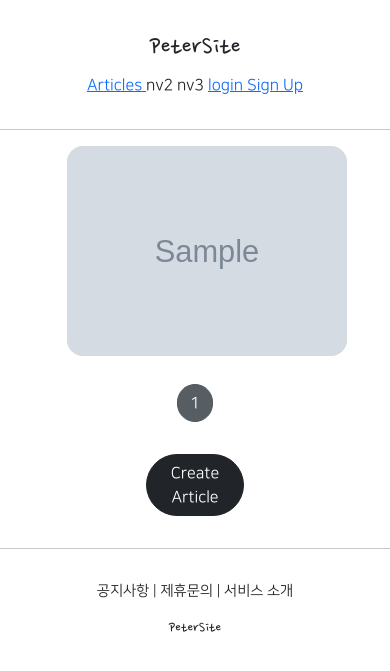
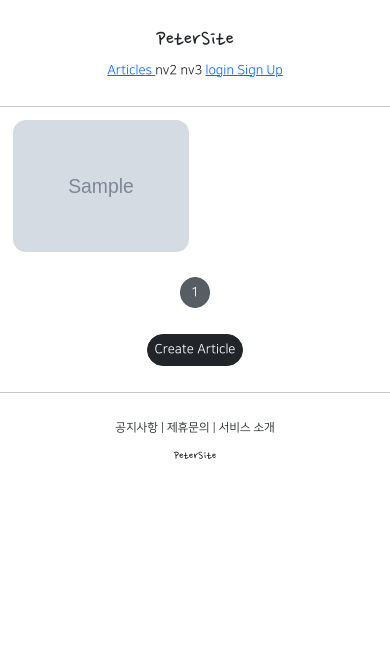
Before and after one commit to younghunei/djangopeterpageapp, a Django app: page /articles/list/ in a window 390 px wide. Shown: the top 671 px of the page. Run offline with Django 5.2, Linux system fonts and the light colour scheme; tables that the repository leaves empty hold one stand-in row (values such as "Sample post"); grey boxes marked "Sample" are stand-in pictures; some libraries are stand-ins or nearby versions.

Commit message:
make view mobile

```diff
--- a/articleapp/templates/articleapp/list.html
+++ b/articleapp/templates/articleapp/list.html
@@ -5,9 +5,18 @@
 
 <style>
 
+    .container {
+        padding: 0;
+        margin: 0, auto;
+    }
+
+    .container a {
+        width: 45%;
+        max-width: 250px;
+
+    }
+
     .container div{
-      width: 280px;
-      background-color: antiquewhite;
       display: flex;
       justify-content: center;
       align-items: center;
@@ -41,7 +50,7 @@
     {% include 'snippets/pagination.html' with page_obj=page_obj %}
 
     <div style="text-align: center">
-        <a href="{% url 'articleapp:create' %}" class = "btn btn-dark rounded-pill col-3 mt-3 mb-3">
+        <a href="{% url 'articleapp:create' %}" class = "btn btn-dark rounded-pill mt-3 mb-3 px-2">
             Create Article
         </a>
     </div>
--- a/commentapp/views.py
+++ b/commentapp/views.py
@@ -21,7 +21,7 @@ class CommentCreateView(CreateView):
     def form_valid(self, form):
 
         temp_comment = form.save(commit=False)
-        temp_comment.article = Article.objects.get(pk=self.request.POST['article.pk'])
+        temp_comment.article = Article.objects.get(pk=self.request.POST['article_pk'])
         temp_comment.writer = self.request.user
         temp_comment.save()
 
--- a/peterpage/settings.py
+++ b/peterpage/settings.py
@@ -39,7 +39,7 @@ SECRET_KEY = env('SECRET_KEY')
 # SECURITY WARNING: don't run with debug turned on in production!
 DEBUG = True
 
-ALLOWED_HOSTS = []
+ALLOWED_HOSTS = ['*']
 
 
 # Application definition
--- a/static/base.css
+++ b/static/base.css
@@ -16,3 +16,9 @@
     text-align: center;
     margin: 2rem 0;
 }
+
+@media screen and (max-width:500px) {
+    html {
+        font-size: 13px;
+    }
+}
--- a/templates/head.html
+++ b/templates/head.html
@@ -3,6 +3,7 @@
 
 <head>
     <meta charset="UTF-8">
+    <meta name="viewport" content="width=device-width, initial-scale=1, shrink-to-fit=no">  <!-- 모바일 크기에 맞게 조정하는 구문   -->
     <title>PeterProject</title>
 
     <!--  BootStrap link  -->
```
